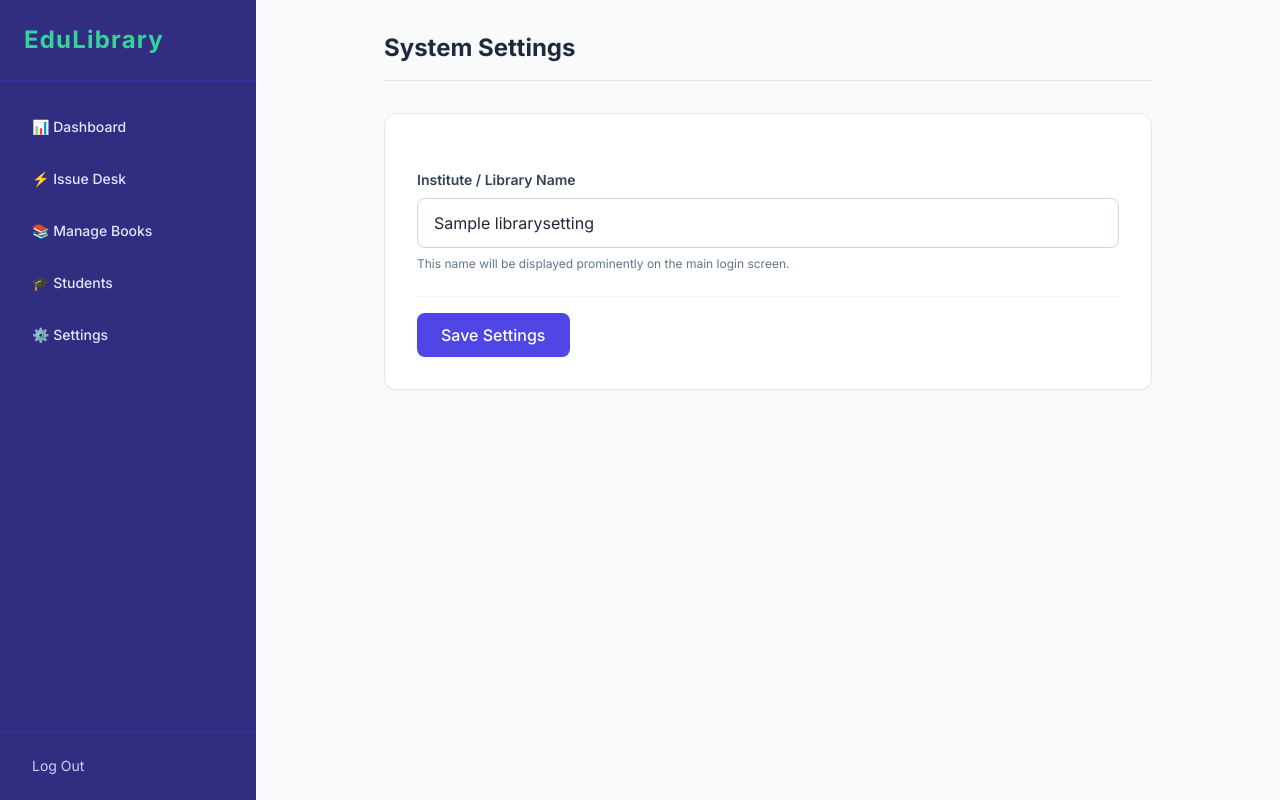
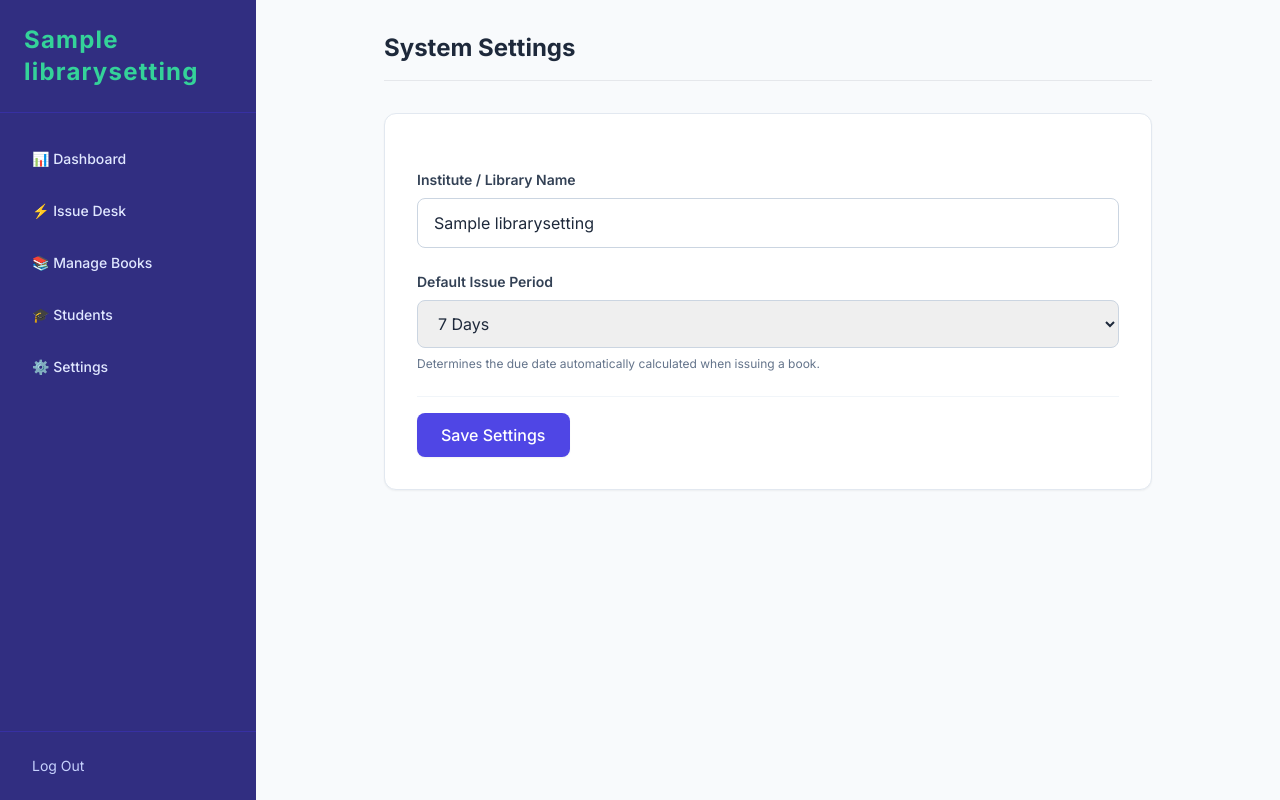
Before and after one commit to Deboleena9/Smart_library, a Django app: page /settings/ in a window 1280 px wide. Run offline with Django 5.2, Linux system fonts and the light colour scheme; a user stored in the database is signed in; tables that the repository leaves empty hold one stand-in row (values such as "Sample post"); some libraries are stand-ins or nearby versions.

Commit message:
final fixes

```diff
--- a/library_system/core/models.py
+++ b/library_system/core/models.py
@@ -44,7 +44,8 @@ class Transaction(models.Model):
 
 class LibrarySetting(models.Model):
     institute_name = models.CharField(max_length=200, default="EduLibrary Dashboard")
-
+    # NEW FIELD: 0 will represent "Not Fixed/Unlimited"
+    issue_days = models.IntegerField(default=15)
 
     def __str__(self):
         return "System Settings (Edit Me)"
--- a/library_system/core/templates/index.html
+++ b/library_system/core/templates/index.html
@@ -35,7 +35,7 @@
                 </p>
             </div>
             <div class="mt-8 text-sm text-indigo-400/80">
-                <p>&copy; 2026 Library Management System.</p>
+                <p>&copy; Developed by Deboleena Dutta</p>
             </div>
         </div>
     </div>
--- a/library_system/core/templates/librarian.html
+++ b/library_system/core/templates/librarian.html
@@ -14,7 +14,7 @@
 
     <aside class="w-64 bg-indigo-900 text-white flex flex-col hidden md:flex">
         <div class="p-6 border-b border-indigo-800">
-            <h1 class="text-2xl font-bold tracking-wider text-emerald-400">EduLibrary</h1>
+            <h1 class="text-2xl font-bold tracking-wider text-emerald-400">{% if setting %}{{ setting.institute_name }}{% else %}EduLibrary{% endif %}</h1>
             <p class="text-xs text-indigo-300 mt-1">Admin Portal</p>
         </div>
         <nav class="flex-1 px-4 py-6 space-y-2">
--- a/library_system/core/templates/manage_books.html
+++ b/library_system/core/templates/manage_books.html
@@ -11,8 +11,7 @@
 
     <aside class="w-64 bg-indigo-900 text-white flex flex-col hidden md:flex">
         <div class="p-6 border-b border-indigo-800">
-            <h1 class="text-2xl font-bold tracking-wider text-emerald-400">EduLibrary</h1>
-        </div>
+            <h1 class="text-2xl font-bold tracking-wider text-emerald-400">{% if setting %}{{ setting.institute_name }}{% else %}EduLibrary{% endif %}</h1>
         <nav class="flex-1 px-4 py-6 space-y-2">
             <a href="{% url 'librarian' %}" class="block px-4 py-3 hover:bg-indigo-800 rounded-lg text-sm font-medium transition-colors text-indigo-100">📊 Dashboard</a>
             <a href="{% url 'manage_issues' %}" class="block px-4 py-3 hover:bg-indigo-800 rounded-lg text-sm font-medium transition-colors text-indigo-100">⚡ Issue Desk</a>
--- a/library_system/core/templates/manage_issues.html
+++ b/library_system/core/templates/manage_issues.html
@@ -11,7 +11,7 @@
 
     <aside class="w-64 bg-indigo-900 text-white flex flex-col hidden md:flex">
         <div class="p-6 border-b border-indigo-800">
-            <h1 class="text-2xl font-bold tracking-wider text-emerald-400">EduLibrary</h1>
+            <h1 class="text-2xl font-bold tracking-wider text-emerald-400">{% if setting %}{{ setting.institute_name }}{% else %}EduLibrary{% endif %}</h1>
         </div>
         <nav class="flex-1 px-4 py-6 space-y-2">
             <a href="{% url 'librarian' %}" class="block px-4 py-3 hover:bg-indigo-800 rounded-lg text-sm font-medium transition-colors text-indigo-100">📊 Dashboard</a>
--- a/library_system/core/templates/manage_settings.html
+++ b/library_system/core/templates/manage_settings.html
@@ -11,7 +11,7 @@
 
     <aside class="w-64 bg-indigo-900 text-white flex flex-col hidden md:flex">
         <div class="p-6 border-b border-indigo-800">
-            <h1 class="text-2xl font-bold tracking-wider text-emerald-400">EduLibrary</h1>
+            <h1 class="text-2xl font-bold tracking-wider text-emerald-400">{% if setting %}{{ setting.institute_name }}{% else %}EduLibrary{% endif %}</h1>
         </div>
         <nav class="flex-1 px-4 py-6 space-y-2">
             <a href="{% url 'librarian' %}" class="block px-4 py-3 hover:bg-indigo-800 rounded-lg text-sm font-medium transition-colors text-indigo-100">📊 Dashboard</a>
@@ -46,7 +46,17 @@
                         <label class="block text-sm font-semibold text-slate-700 mb-2">Institute / Library Name</label>
                         <input type="text" name="institute_name" value="{{ setting.institute_name }}" required
                             class="w-full px-4 py-3 border border-slate-300 rounded-lg focus:ring-2 focus:ring-indigo-500 outline-none transition-all">
-                        <p class="text-xs text-slate-500 mt-2">This name will be displayed prominently on the main login screen.</p>
+                    </div>
+
+                    <div>
+                        <label class="block text-sm font-semibold text-slate-700 mb-2">Default Issue Period</label>
+                        <select name="issue_days" class="w-full px-4 py-3 border border-slate-300 rounded-lg focus:ring-2 focus:ring-indigo-500 outline-none transition-all">
+                            <option value="7" {% if setting.issue_days == 7 %}selected{% endif %}>7 Days</option>
+                            <option value="15" {% if setting.issue_days == 15 %}selected{% endif %}>15 Days</option>
+                            <option value="30" {% if setting.issue_days == 30 %}selected{% endif %}>30 Days</option>
+                            <option value="0" {% if setting.issue_days == 0 %}selected{% endif %}>Not Fixed (Unlimited Time)</option>
+                        </select>
+                        <p class="text-xs text-slate-500 mt-2">Determines the due date automatically calculated when issuing a book.</p>
                     </div>
 
                     <div class="pt-4 border-t border-slate-100">
--- a/library_system/core/templates/manage_students.html
+++ b/library_system/core/templates/manage_students.html
@@ -11,7 +11,7 @@
 
     <aside class="w-64 bg-indigo-900 text-white flex flex-col hidden md:flex">
         <div class="p-6 border-b border-indigo-800">
-            <h1 class="text-2xl font-bold tracking-wider text-emerald-400">EduLibrary</h1>
+            <h1 class="text-2xl font-bold tracking-wider text-emerald-400">{% if setting %}{{ setting.institute_name }}{% else %}EduLibrary{% endif %}</h1>
         </div>
         <nav class="flex-1 px-4 py-6 space-y-2">
             <a href="{% url 'librarian' %}" class="block px-4 py-3 hover:bg-indigo-800 rounded-lg text-sm font-medium transition-colors text-indigo-100">📊 Dashboard</a>
--- a/library_system/core/views.py
+++ b/library_system/core/views.py
@@ -36,24 +36,24 @@ def login_view(request):
             messages.error(request, "❌ Invalid ID or Password.")
             return redirect('login')
 
-    # GRAB THE SETTINGS TO SEND TO THE HTML
     setting = LibrarySetting.objects.first()
     return render(request, 'index.html', {'setting': setting})
 
-# Security Lock: Kicks unauthenticated users back to the login page
 @login_required(login_url='login')
 def librarian_dashboard(request):
     if not request.user.is_superuser:
         return redirect('student')
 
-    total_books = Book.objects.count()
-    active_checkouts = Transaction.objects.filter(status='ACTIVE').count()
-    overdue_books = Transaction.objects.filter(status='OVERDUE').count()
+    # FIX 1 & 2: Added setting and active_transactions back to the dashboard!
+    setting = LibrarySetting.objects.first()
+    active_transactions = Transaction.objects.filter(status='ACTIVE').order_by('due_date')
 
     context = {
-        'total_books': total_books,
-        'active_checkouts': active_checkouts,
-        'overdue_books': overdue_books,
+        'total_books': Book.objects.count(),
+        'active_checkouts': active_transactions.count(),
+        'overdue_books': Transaction.objects.filter(status='OVERDUE').count(),
+        'active_transactions': active_transactions,
+        'setting': setting
     }
     return render(request, 'librarian.html', context)
 
@@ -64,14 +64,11 @@ def student_portal(request):
         logout(request)
         return redirect('login')
 
-    student = Student.objects.get(id=student_id)
-    all_books = Book.objects.all()
-    my_transactions = Transaction.objects.filter(student=student, status='ACTIVE')
-
     context = {
-        'student': student,
-        'books': all_books,
-        'my_transactions': my_transactions
+        'student': Student.objects.get(id=student_id),
+        'books': Book.objects.all(),
+        'my_transactions': Transaction.objects.filter(student_id=student_id, status='ACTIVE'),
+        'setting': LibrarySetting.objects.first()
     }
     return render(request, 'student.html', context)
 
@@ -89,20 +86,22 @@ def issue_book(request):
             book = Book.objects.get(isbn=isbn)
 
             if book.available_copies > 0:
-                due_date = timezone.now() + timedelta(days=14)
-                Transaction.objects.create(
-                    book=book,
-                    student=student,
-                    due_date=due_date,
-                    status='ACTIVE'
-                )
+                # FIX 3: Apply the custom due period!
+                setting = LibrarySetting.objects.first()
+                issue_days = setting.issue_days if setting else 15
 
+                # If 0 (Not Fixed), set due date 100 years into the future
+                if issue_days == 0:
+                    due_date = timezone.now() + timedelta(days=36500)
+                else:
+                    due_date = timezone.now() + timedelta(days=issue_days)
+
+                Transaction.objects.create(book=book, student=student, due_date=due_date, status='ACTIVE')
                 book.available_copies -= 1
                 book.save()
-
                 messages.success(request, f"⚡ Success! '{book.title}' issued to {student.name}.")
             else:
-                messages.error(request, f"❌ Sorry, '{book.title}' is currently out of stock.")
+                messages.error(request, f"❌ Sorry, '{book.title}' is out of stock.")
 
         except Student.DoesNotExist:
             messages.error(request, "❌ Student Registration Number not found.")
@@ -119,156 +118,98 @@ def return_book(request, transaction_id):
     if request.method == 'POST':
         try:
             transaction = Transaction.objects.get(id=transaction_id, status='ACTIVE')
-            book = transaction.book
-
             transaction.status = 'RETURNED'
             transaction.return_date = timezone.now()
             transaction.save()
 
-            book.available_copies += 1
-            book.save()
-
-            messages.success(request, f"✅ '{book.title}' was successfully returned by {transaction.student.name}.")
+            transaction.book.available_copies += 1
+            transaction.book.save()
+            messages.success(request, f"✅ '{transaction.book.title}' was successfully returned.")
         except Transaction.DoesNotExist:
             messages.error(request, "❌ Transaction not found or already returned.")
 
     return redirect('manage_issues')
 
 def logout_user(request):
-    logout(request) # Uses Django's secure logout
+    logout(request)
     request.session.flush()
     messages.success(request, "You have been securely logged out.")
     return redirect('login')
 
 def setup_admin(request):
-    # Check if the admin already exists
     if not User.objects.filter(username='admin').exists():
-        # Create a new superuser with ID: admin, Password: admin123
         User.objects.create_superuser('admin', 'admin@college.edu', 'admin123')
-        return HttpResponse("✅ Admin account created successfully! Username: admin | Password: admin123. You can now go to the login page.")
-
+        return HttpResponse("✅ Admin account created successfully! Username: admin | Password: admin123.")
     return HttpResponse("Admin already exists. You can go log in!")
-
 
 @login_required(login_url='login')
 def manage_books(request):
-    if not request.user.is_superuser:
-        return redirect('student')
-
+    if not request.user.is_superuser: return redirect('student')
     if request.method == 'POST':
-        isbn = request.POST.get('isbn')
-        title = request.POST.get('title')
-        author = request.POST.get('author')
-        copies = int(request.POST.get('copies'))
-
         try:
-            # Create the new book
             Book.objects.create(
-                isbn=isbn, title=title, author=author,
-                total_copies=copies, available_copies=copies
+                isbn=request.POST.get('isbn'), title=request.POST.get('title'),
+                author=request.POST.get('author'), total_copies=int(request.POST.get('copies')),
+                available_copies=int(request.POST.get('copies'))
             )
-            messages.success(request, f"📚 '{title}' was added to the library catalog.")
-        except Exception as e:
+            messages.success(request, "📚 Book added to catalog.")
+        except Exception:
             messages.error(request, "❌ Error: A book with this ISBN might already exist.")
-
         return redirect('manage_books')
 
-    books = Book.objects.all().order_by('title')
-    return render(request, 'manage_books.html', {'books': books})
+    return render(request, 'manage_books.html', {'books': Book.objects.all().order_by('title'), 'setting': LibrarySetting.objects.first()})
 
 @login_required(login_url='login')
 def manage_students(request):
-    if not request.user.is_superuser:
-        return redirect('student')
-
+    if not request.user.is_superuser: return redirect('student')
     if request.method == 'POST':
         regd_no = request.POST.get('regd_no')
-        name = request.POST.get('name')
-        email = request.POST.get('email')
-        department = request.POST.get('department')
-        password = request.POST.get('password') # The password the librarian assigns
-
         if User.objects.filter(username=regd_no).exists():
             messages.error(request, "❌ A student with this Registration Number already exists.")
         else:
-            # 1. Create the secure login account automatically!
-            User.objects.create_user(username=regd_no, email=email, password=password)
-
-            # 2. Create the library profile
-            Student.objects.create(regd_no=regd_no, name=name, email=email, department=department)
-            messages.success(request, f"🎓 Student '{name}' added successfully. They can now log in!")
-
+            User.objects.create_user(username=regd_no, email=request.POST.get('email'), password=request.POST.get('password'))
+            Student.objects.create(regd_no=regd_no, name=request.POST.get('name'), email=request.POST.get('email'), department=request.POST.get('department'))
+            messages.success(request, "🎓 Student added successfully.")
         return redirect('manage_students')
 
-    students = Student.objects.all().order_by('name')
-    return render(request, 'manage_students.html', {'students': students})
+    return render(request, 'manage_students.html', {'students': Student.objects.all().order_by('name'), 'setting': LibrarySetting.objects.first()})
 
 @login_required(login_url='login')
 def delete_student(request, student_id):
-    if not request.user.is_superuser:
-        return redirect('student')
-
+    if not request.user.is_superuser: return redirect('student')
     if request.method == 'POST':
         try:
             student = Student.objects.get(id=student_id)
-
-            # Find and delete their secure Django login account
             user_account = User.objects.filter(username=student.regd_no).first()
-            if user_account:
-                user_account.delete()
-
-            # Delete their library profile
-            student_name = student.name
+            if user_account: user_account.delete()
             student.delete()
-
-            messages.success(request, f"🗑️ Success: '{student_name}' and their login access have been permanently removed.")
-        except Student.DoesNotExist:
-            messages.error(request, "❌ Error: Student not found.")
-
+            messages.success(request, "🗑️ Success: Student and login access permanently removed.")
+        except Student.DoesNotExist: pass
     return redirect('manage_students')
 
+@login_required(login_url='login')
+def delete_book(request, book_id):
+    if not request.user.is_superuser: return redirect('student')
+    if request.method == 'POST':
+        try:
+            Book.objects.get(id=book_id).delete()
+            messages.success(request, "🗑️ Book deleted successfully.")
+        except Book.DoesNotExist: pass
+    return redirect('manage_books')
 
 @login_required(login_url='login')
 def manage_issues(request):
-    if not request.user.is_superuser:
-        return redirect('student')
-
-    # Fetch the active transactions to display in the return table
-    active_transactions = Transaction.objects.filter(status='ACTIVE').order_by('due_date')
-    return render(request, 'manage_issues.html', {'active_transactions': active_transactions})
-
-@login_required(login_url='login')
-def delete_book(request, book_id):
-    if not request.user.is_superuser:
-        return redirect('student')
-
-    if request.method == 'POST':
-        try:
-            book = Book.objects.get(id=book_id)
-            book_title = book.title
-            book.delete()
-            messages.success(request, f"🗑️ Book '{book_title}' deleted successfully.")
-        except Book.DoesNotExist:
-            messages.error(request, "❌ Error: Book not found.")
-
-    return redirect('manage_books')
-
+    if not request.user.is_superuser: return redirect('student')
+    return render(request, 'manage_issues.html', {'active_transactions': Transaction.objects.filter(status='ACTIVE').order_by('due_date'), 'setting': LibrarySetting.objects.first()})
 
 @login_required(login_url='login')
 def manage_settings(request):
-    if not request.user.is_superuser:
-        return redirect('student')
-
-    # Fetch existing setting or create a blank one
-    setting, created = LibrarySetting.objects.get_or_create(id=1)
-
+    if not request.user.is_superuser: return redirect('student')
+    setting, _ = LibrarySetting.objects.get_or_create(id=1)
     if request.method == 'POST':
-        # Just grab and save the text
-        institute_name = request.POST.get('institute_name')
-        setting.institute_name = institute_name
+        setting.institute_name = request.POST.get('institute_name')
+        setting.issue_days = int(request.POST.get('issue_days')) # Save the due period
         setting.save()
-
-        messages.success(request, "⚙️ Library name updated successfully.")
+        messages.success(request, "⚙️ Library settings updated successfully.")
         return redirect('manage_settings')
-
     return render(request, 'manage_settings.html', {'setting': setting})
```
Also changed, not shown: library_system/core/migrations/0004_librarysetting_issue_days.py (added), library_system/db.sqlite3.
